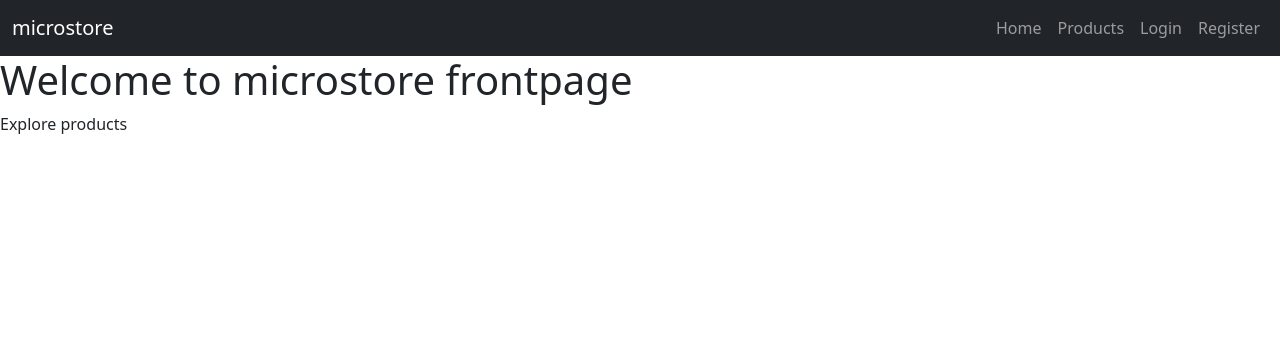
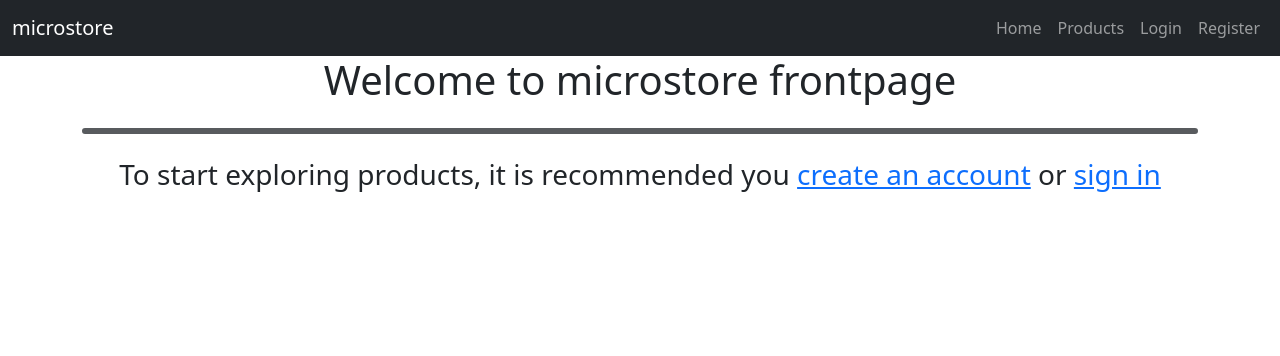
Before and after one commit to spatialdeez/microstore, a Flask app: page / in a window 1280 px wide. Shown: the top 356 px of the page. Run offline with Flask 3, Linux system fonts and the light colour scheme.

Commit message:
edited logic and made some design changes

```diff
--- a/app/routes.py
+++ b/app/routes.py
@@ -28,6 +28,8 @@ def get_current_user():
 # frontpage index
 @app.route('/')
 def index():
+    if current_user.is_authenticated:
+        return redirect(url_for('homepage'))
     return render_template('index.html', page_name='Frontpage')
 
 # user homepage
--- a/app/templates/homepage.html
+++ b/app/templates/homepage.html
@@ -5,8 +5,8 @@
     <h1 class="mt-4">Welcome to microstore homepage</h1>
     <p>This is the homepage of the microstore application.</p>
     <h2>Hello, {{ current_user.username }}! Welcome back!</h2>
-    <p>Explore products</p>
-    <h2 class="mb-4">Product Details</h2>
+    <h2>Explore products</h2>
+    <hr class="border border-dark border-3 opacity-50 my-4" style="border-radius: 7px;">
     <div class="row row-cols-1 row-cols-md-3 g-4 justify-content-center">
         {% for id, product in products_show.items() %}
         <div class="col">
--- a/app/templates/index.html
+++ b/app/templates/index.html
@@ -1,6 +1,9 @@
 {% extends "base.html" %}
 
 {% block content %}
-    <h1>Welcome to microstore frontpage</h1>
-    <p>Explore products</p>
+    <div class="container text-center">
+        <h1>Welcome to microstore frontpage</h1>
+        <hr class="border border-dark border-3 opacity-75 my-4" style="border-radius: 5px;">
+        <h3>To start exploring products, it is recommended you <a href="{{ url_for('register')}}">create an account</a> or <a href="{{ url_for('login')}}">sign in</a></h3>
+    </div>
 {% endblock %}
```
Also changed, not shown: app/static/images/71BHpQLBvXL.jpg (added), app/static/images/Screenshot_2025-11-03_123328.png (added), app/static/images/sm-s938_galaxys25ultra_front_titaniumblack_241107_1.jpg (added), app/static/images/www.oreilly.jpg (added).
